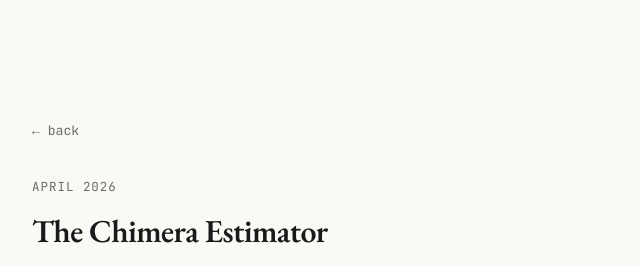
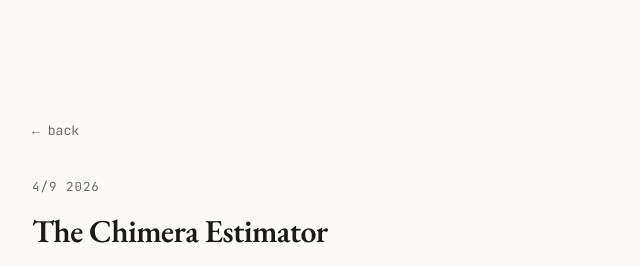
Before and after one commit to kiratoyoshihara/kiratoyoshihara.github.io, a plain HTML site: page essays/chimera-kl.html in a window 1280 px wide. Shown: the top 266 px of the page, 300-940 px from the left. Drawn offline with nearby package versions, Linux system fonts and the light colour scheme.

Commit message:
update date

```diff
--- a/essays/chimera-kl.html
+++ b/essays/chimera-kl.html
@@ -187,7 +187,7 @@
   <article>
     <a href="../index.html#page-essays"" class="back-link">← back</a>
 
-    <div class="article-date">April 2026</div>
+    <div class="article-date">4/9 2026</div>
     <h1 class="article-title">The Chimera Estimator</h1>
     <p class="article-subtitle">What if we used k₃ going forward and k₁ going backward?</p>
     <p class="article-author">
```
